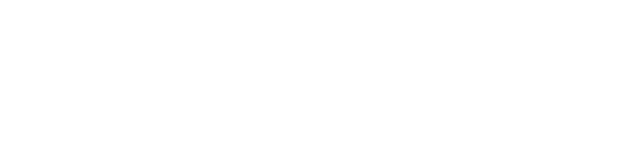
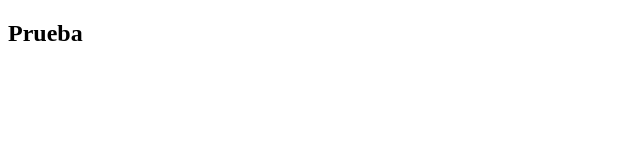
Before and after one commit to yetmore/galeriaImagenes, a plain HTML site: page index.html in a window 1280 px wide. Shown: the whole page, without its empty margins (0-640 px from the left). Drawn offline with Linux system fonts and the light colour scheme.

Commit message:
Primer mensage

```diff
--- a/index.html
+++ b/index.html
@@ -9,6 +9,12 @@
 </head>
 
 <body>
+  <header>
+    <nav>
+      <h2>Prueba</h2>
+    </nav>
+  </header>
+
 
 </body>
 
```
